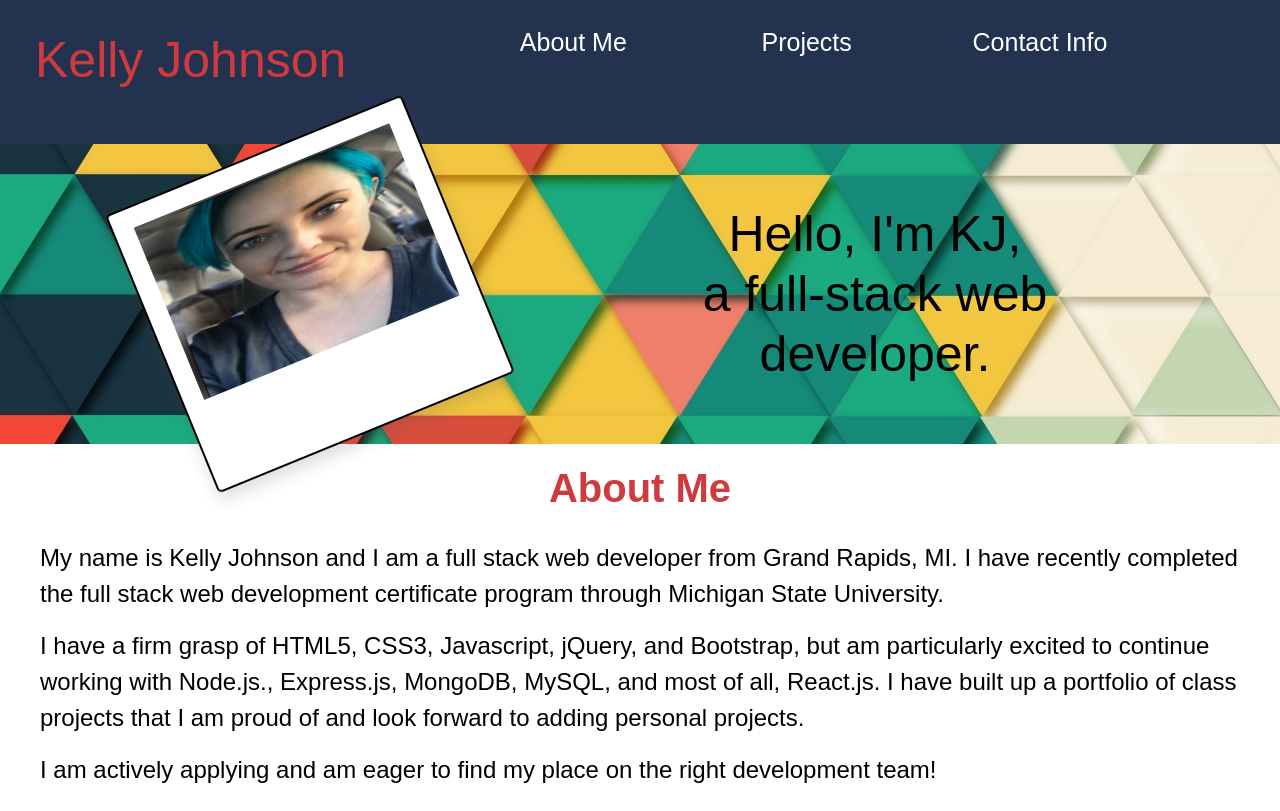
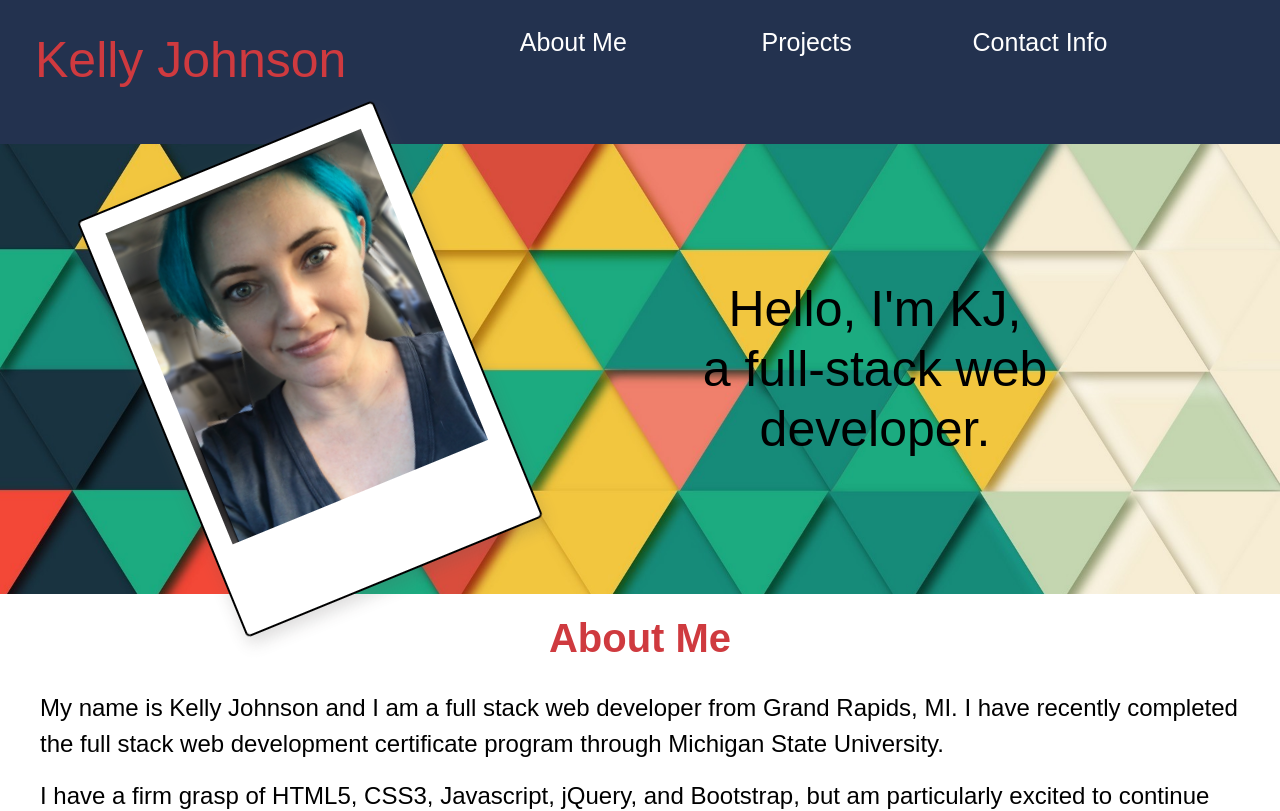
Before and after one commit to KellyJohnson364/react-portfolio, a React (Create React App) app: page / in a window 1280 px wide. Shown: the top 811 px of the page. Built offline with nearby package versions, Linux system fonts and the light colour scheme.

Commit message:
me height

```diff
--- a/src/components/Hero/style.css
+++ b/src/components/Hero/style.css
@@ -5,14 +5,14 @@
   margin: 0 0 0 0;
   background-size: cover;
   background-position: center;
-  max-height: 500px;
+  max-height: 650px;
 
 }
 
 /* My photo */
 
 #me {
-  max-height: 300px;
+  max-height: 450px;
   margin-left: 150px !important;
   opacity: 1 !important;
   background-color:#fff;
```
